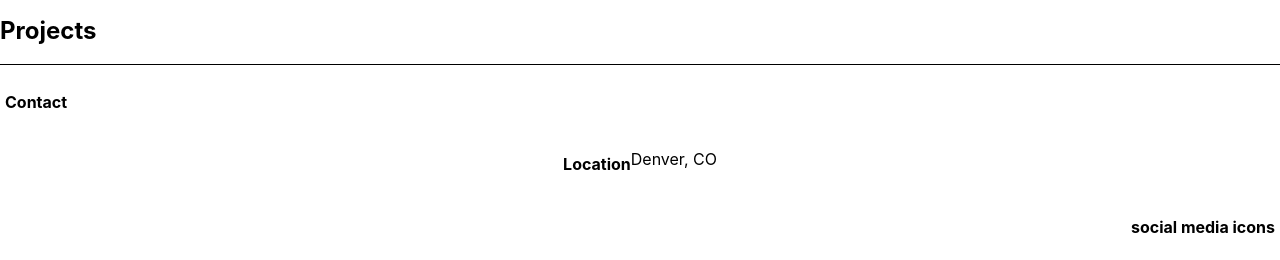
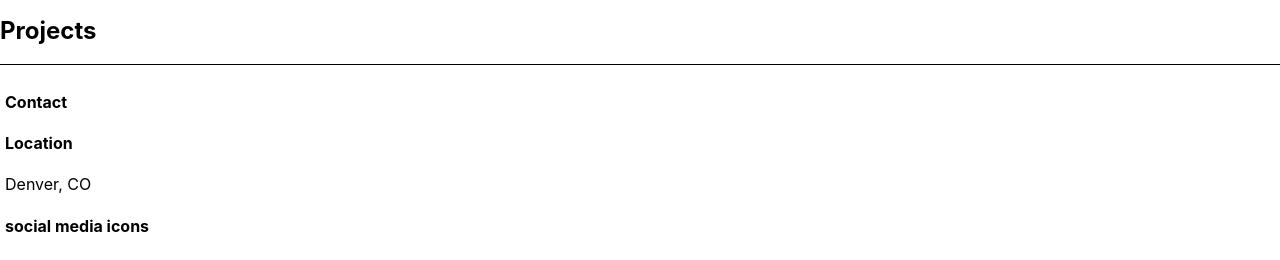
Before and after one commit to bthornton505/bt-personal-site, a React (Create React App) app in the folder bt-site/: page / in a window 1280 px wide. Shown: the part 746-1006 px from the top of the page. Built offline with nearby package versions, Linux system fonts and the light colour scheme.

Commit message:
still trying to get columns working properly

```diff
--- a/bt-site/src/components/Footer.js
+++ b/bt-site/src/components/Footer.js
@@ -7,14 +7,14 @@ const Footer = () => {
     <section id="contact">
       <Container fluid="true">
         <Row>
-          <Col className="bt-contact">
+          <Col xs={6} md={4}>
             <h4>Contact</h4>
           </Col>
-          <Col className="bt-location">
+          <Col xs={6} md={4}>
             <h4>Location</h4>
             <p>Denver, CO</p>
           </Col>
-          <Col className="bt-social-links">
+          <Col xs={6} md={4}>
             <h4>social media icons</h4>
           </Col>
         </Row>
```
